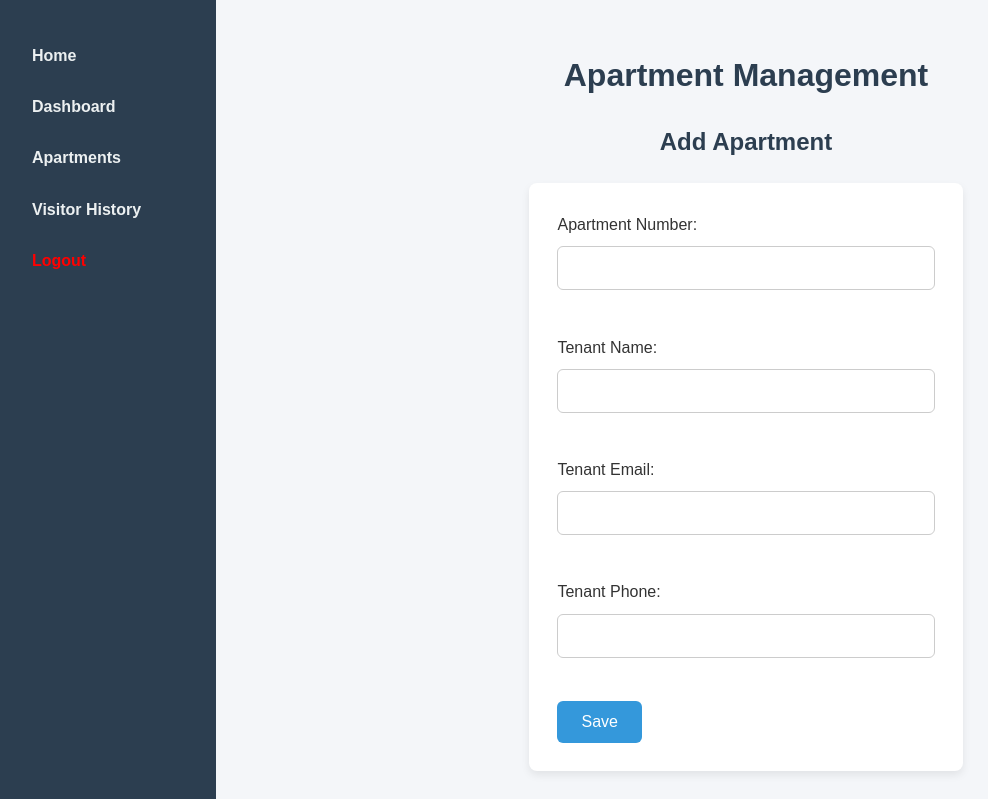
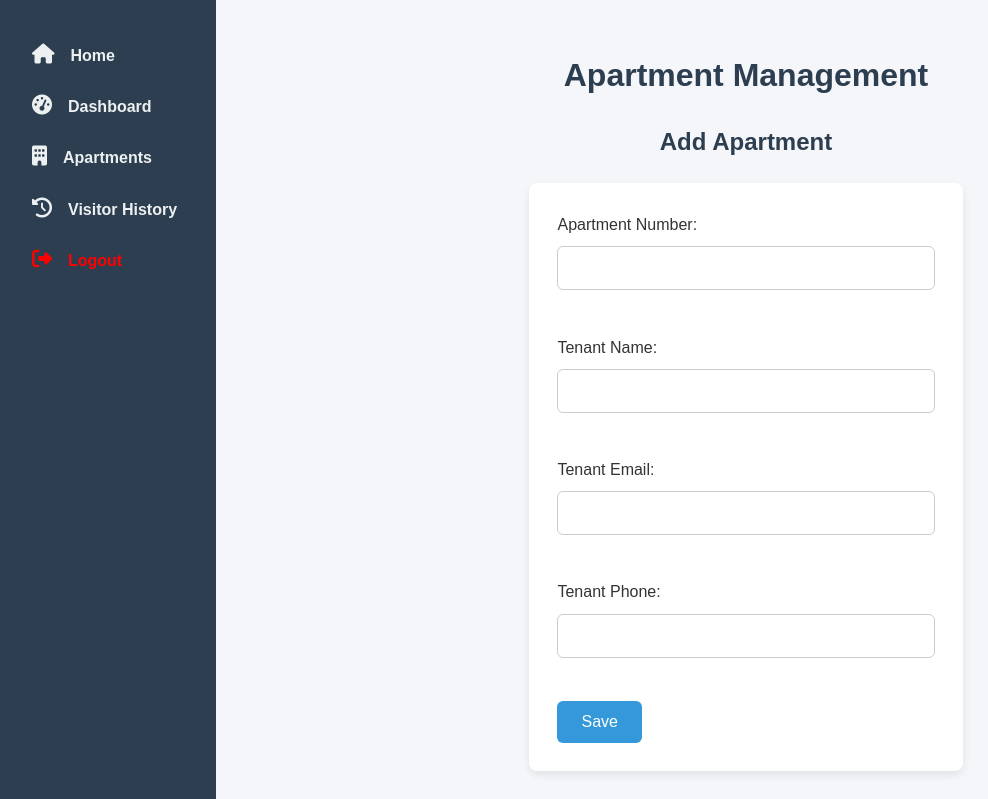
Before and after one commit to nicoooo-23/Apartment-Visitor-Logger, a PHP site: page /admin/apartment.php in a window 1280 px wide. Shown: the top 799 px of the page, without its empty margins (4-992 px from the left). Run offline with PHP 8.4, Linux system fonts and the light colour scheme; the visitor is signed in with stand-in values (Sample User, id 1); data that the repository does not hold is empty.

Commit message:
added navbar icons

```diff
--- a/FullStackDraftV2/admin/admin_includes/admin_header.php
+++ b/FullStackDraftV2/admin/admin_includes/admin_header.php
@@ -1,12 +1,11 @@
 <head>
     <link rel="stylesheet" href="../assets/style.css">
+    <link rel="stylesheet" href="https://cdnjs.cloudflare.com/ajax/libs/font-awesome/6.5.1/css/all.min.css">
 </head>
     <nav class="nav-bar">
-        <a href="../index.php" class="change-user-btn">Home</a>
-        <a href="../admin/admin_dashboard.php" class="change-user-btn">Dashboard</a>
-        <a href="../admin/apartment.php" class="change-user-btn">Apartments</a>
-        <a href="../admin/visitor_history.php" class="change-user-btn">Visitor History</a>
-        <a href="../admin/logout.php" class="change-user-btn" style="color:red;">
-            Logout
-        </a>
+        <a href="../index.php"><i class="fa-solid fa-house icon"></i>Home</a>
+        <a href="../admin/admin_dashboard.php"><i class="fa-solid fa-tachometer-alt icon"></i>Dashboard</a>
+        <a href="../admin/apartment.php"><i class="fa-solid fa-building icon"></i>Apartments</a>
+        <a href="../admin/visitor_history.php"><i class="fa-solid fa-history icon"></i>Visitor History</a>
+        <a href="../admin/logout.php" style="color:red;"><i class="fa-solid fa-sign-out-alt icon"></i>Logout</a>
     </nav>
--- a/FullStackDraftV2/assets/style.css
+++ b/FullStackDraftV2/assets/style.css
@@ -16,6 +16,10 @@ body {
 
 p { font-family: Arial, Helvetica, sans-serif;}
 
+.icon {
+    font-size: 1.25rem;
+    margin-right: 1rem;
+}
 
 /* =========================
    HEADINGS
```
Also changed, not shown: FullStackDraftV2/includes/header.php (+4 -3 lines).
